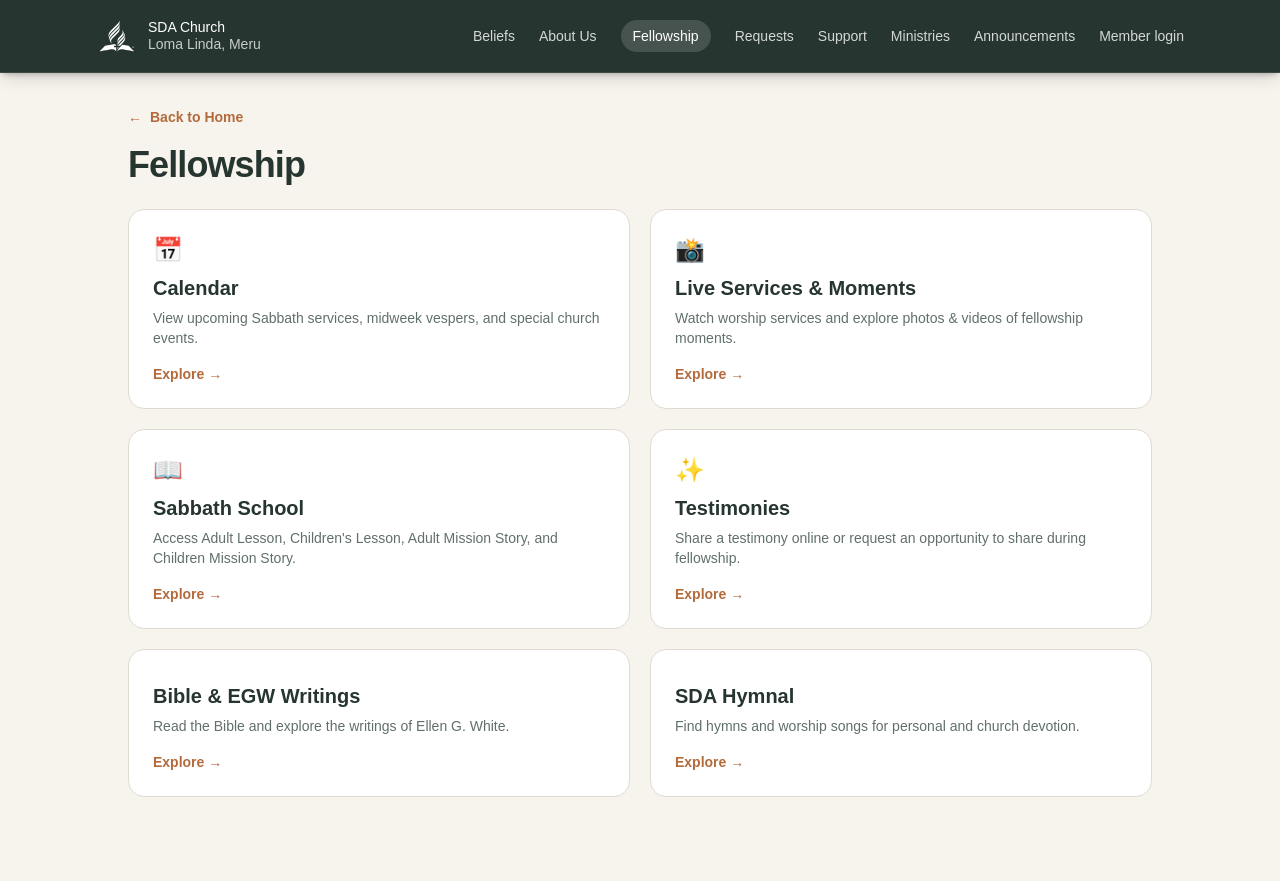
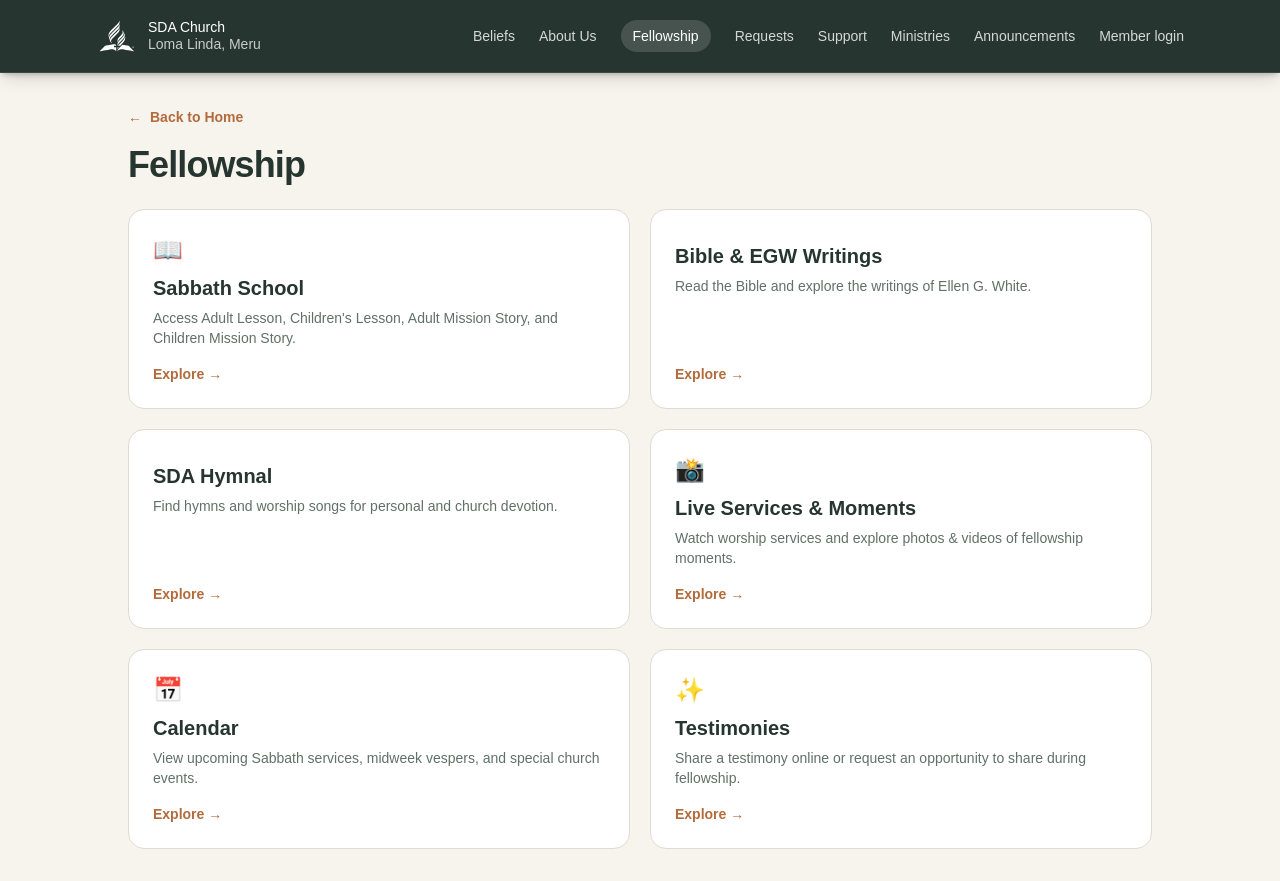
Before and after one commit to MwendaCipi/lomalinda, a Next.js app in the folder frontend/: page /share in a window 1280 px wide. Built offline with nearby package versions, Linux system fonts and the light colour scheme; no server answers.

Commit message:
Reorder fellowship resources and centralize links

```diff
--- a/frontend/src/app/share/bible-sop/page.tsx
+++ b/frontend/src/app/share/bible-sop/page.tsx
@@ -2,6 +2,7 @@
 
 import Link from "next/link";
 import { useState } from "react";
+import { fellowshipResources } from "@/config/fellowship-resources";
 
 type ResourceTab = "bible" | "egw";
 
@@ -10,14 +11,14 @@
     label: "Bible",
     title: "Read the Bible",
     text: "Search books, chapters, and Bible versions for personal study.",
-    href: "https://www.biblesearch.me/Bible",
+    href: fellowshipResources.bible,
     button: "Open Bible",
   },
   egw: {
     label: "EGW Writings",
     title: "Ellen G. White Writings",
     text: "Explore the writings of Ellen G. White through the online collection.",
-    href: "https://egwwritings.org/allCollection/en",
+    href: fellowshipResources.egw,
     button: "Open EGW Library",
   },
 };
--- a/frontend/src/app/share/hymnal/page.tsx
+++ b/frontend/src/app/share/hymnal/page.tsx
@@ -1,4 +1,5 @@
 import Link from "next/link";
+import { fellowshipResources } from "@/config/fellowship-resources";
 
 export default function HymnalPage() {
   return (
@@ -11,7 +12,7 @@
         <section className="mt-6 rounded-3xl border border-[#dfdbd1] bg-white p-6 shadow-sm sm:p-8">
           <h2 className="mt-4 text-2xl font-semibold">Songs for worship</h2>
           <p className="mt-2 text-sm leading-6 text-[#617068]">Browse the Seventh-day Adventist hymnal online for worship, devotion, and Sabbath School.</p>
-          <a href="https://www.sdahymnal.org/" target="_blank" rel="noreferrer" className="mt-6 inline-flex items-center gap-2 rounded-full bg-[#b36b3c] px-5 py-3 text-sm font-semibold text-white transition hover:bg-[#96552e]">
+          <a href={fellowshipResources.hymnal} target="_blank" rel="noreferrer" className="mt-6 inline-flex items-center gap-2 rounded-full bg-[#b36b3c] px-5 py-3 text-sm font-semibold text-white transition hover:bg-[#96552e]">
             Open SDA Hymnal <span>&rarr;</span>
           </a>
         </section>
--- a/frontend/src/app/share/page.tsx
+++ b/frontend/src/app/share/page.tsx
@@ -4,16 +4,26 @@
   href: string;
   title: string;
   text: string;
-  icon: string;
+  icon?: string;
   badge?: string;
 };
 
 const fellowshipItems: FellowshipItem[] = [
   {
-    href: "/calendar",
-    title: "Calendar",
-    text: "View upcoming Sabbath services, midweek vespers, and special church events.",
-    icon: "📅",
+    href: "/share/sabbath-school",
+    title: "Sabbath School",
+    text: "Access Adult Lesson, Children's Lesson, Adult Mission Story, and Children Mission Story.",
+    icon: "📖",
+  },
+  {
+    href: "/share/bible-sop",
+    title: "Bible & EGW Writings",
+    text: "Read the Bible and explore the writings of Ellen G. White.",
+  },
+  {
+    href: "/share/hymnal",
+    title: "SDA Hymnal",
+    text: "Find hymns and worship songs for personal and church devotion.",
   },
   {
     href: "/share/moments",
@@ -22,10 +32,10 @@
     icon: "📸",
   },
   {
-    href: "/share/sabbath-school",
-    title: "Sabbath School",
-    text: "Access Adult Lesson, Children's Lesson, Adult Mission Story, and Children Mission Story.",
-    icon: "📖",
+    href: "/calendar",
+    title: "Calendar",
+    text: "View upcoming Sabbath services, midweek vespers, and special church events.",
+    icon: "📅",
   },
   {
     href: "/spiritual/testimonies",
@@ -33,64 +43,35 @@
     text: "Share a testimony online or request an opportunity to share during fellowship.",
     icon: "✨",
   },
-  {
-    href: "/share/bible-sop",
-    title: "Bible & EGW Writings",
-    text: "Read the Bible and explore the writings of Ellen G. White.",
-    icon: "",
-  },
-  {
-    href: "/share/hymnal",
-    title: "SDA Hymnal",
-    text: "Find hymns and worship songs for personal and church devotion.",
-    icon: "",
-  },
 ];
 
 export default function FellowshipPage() {
   return (
     <main className="min-h-screen bg-[#f7f4ee] px-6 pt-6 pb-10 text-[#26352f] sm:py-8 lg:px-8">
       <div className="mx-auto max-w-5xl">
-        <Link
-          href="/"
-          className="inline-flex items-center gap-2 text-sm font-semibold text-[#b36b3c] transition hover:text-[#96552e]"
-        >
+        <Link href="/" className="inline-flex items-center gap-2 text-sm font-semibold text-[#b36b3c] transition hover:text-[#96552e]">
           <span>&larr;</span>
           <span>Back to Home</span>
         </Link>
-
         <div className="mt-4 max-w-3xl">
           <h1 className="text-3xl font-semibold tracking-tight sm:text-4xl">Fellowship</h1>
         </div>
-
         <div className="mt-6 grid gap-4 sm:gap-5 md:grid-cols-2">
           {fellowshipItems.map((item) => (
-            <Link
-              key={item.href}
-              href={item.href}
-              className="group flex flex-col justify-between rounded-2xl border border-[#dfdbd1] bg-white p-5 sm:p-6 transition hover:-translate-y-0.5 hover:border-[#b36b3c] hover:shadow-sm"
-            >
+            <Link key={item.href} href={item.href} className="group flex flex-col justify-between rounded-2xl border border-[#dfdbd1] bg-white p-5 transition hover:-translate-y-0.5 hover:border-[#b36b3c] hover:shadow-sm sm:p-6">
               <div>
                 <div className="flex items-start justify-between gap-3">
                   {item.icon && <span className="text-2xl" aria-hidden="true">{item.icon}</span>}
                   {item.badge && (
                     <span className="flex items-center gap-1.5 rounded-full bg-[#b36b3c]/10 px-3 py-1 text-xs font-semibold text-[#b36b3c]">
-                      <span className="relative flex h-2 w-2">
-                        <span className="animate-ping absolute inline-flex h-full w-full rounded-full bg-[#b36b3c] opacity-75" />
-                        <span className="relative inline-flex rounded-full h-2 w-2 bg-[#b36b3c]" />
-                      </span>
                       {item.badge}
                     </span>
                   )}
                 </div>
-                <h2 className="mt-2 text-xl font-semibold text-[#26352f] group-hover:text-[#b36b3c]">
-                  {item.title}
-                </h2>
-                <p className="mt-1.5 text-xs sm:text-sm leading-5 text-[#617068]">{item.text}</p>
+                <h2 className="mt-2 text-xl font-semibold text-[#26352f] group-hover:text-[#b36b3c]">{item.title}</h2>
+                <p className="mt-1.5 text-xs leading-5 text-[#617068] sm:text-sm">{item.text}</p>
               </div>
-              <span className="mt-4 inline-block text-xs sm:text-sm font-semibold text-[#b36b3c]">
-                Explore &rarr;
-              </span>
+              <span className="mt-4 inline-block text-xs font-semibold text-[#b36b3c] sm:text-sm">Explore &rarr;</span>
             </Link>
           ))}
         </div>
--- /dev/null
+++ b/frontend/src/config/fellowship-resources.ts
@@ -0,0 +1,5 @@
+export const fellowshipResources = {
+  bible: "https://www.biblesearch.me/Bible",
+  egw: "https://egwwritings.org/allCollection/en",
+  hymnal: "https://www.sdahymnal.org/",
+} as const;
```
